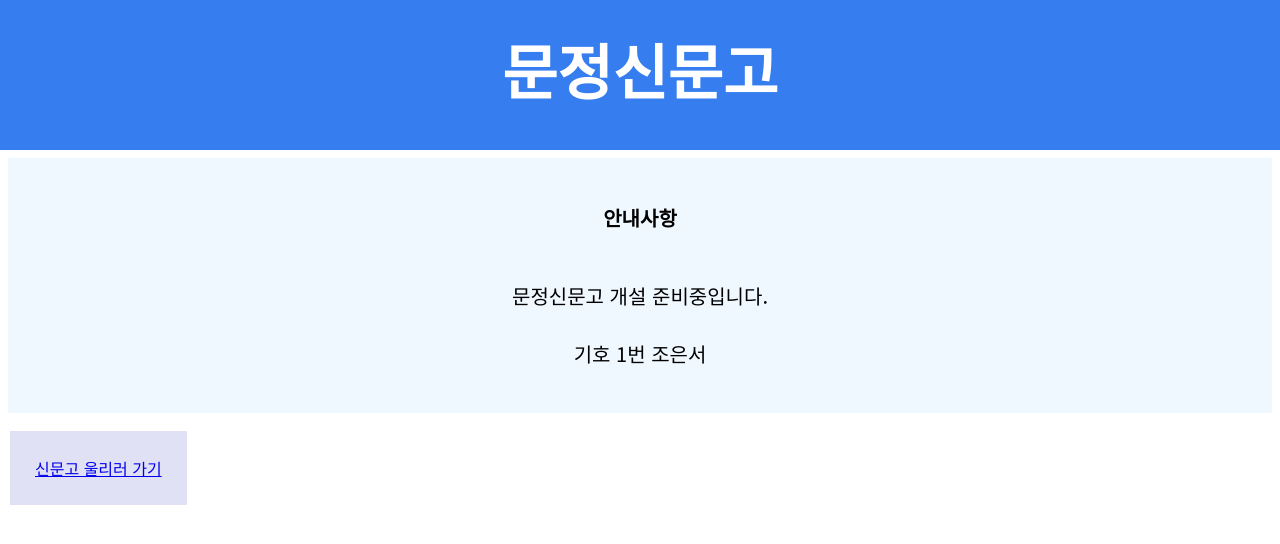
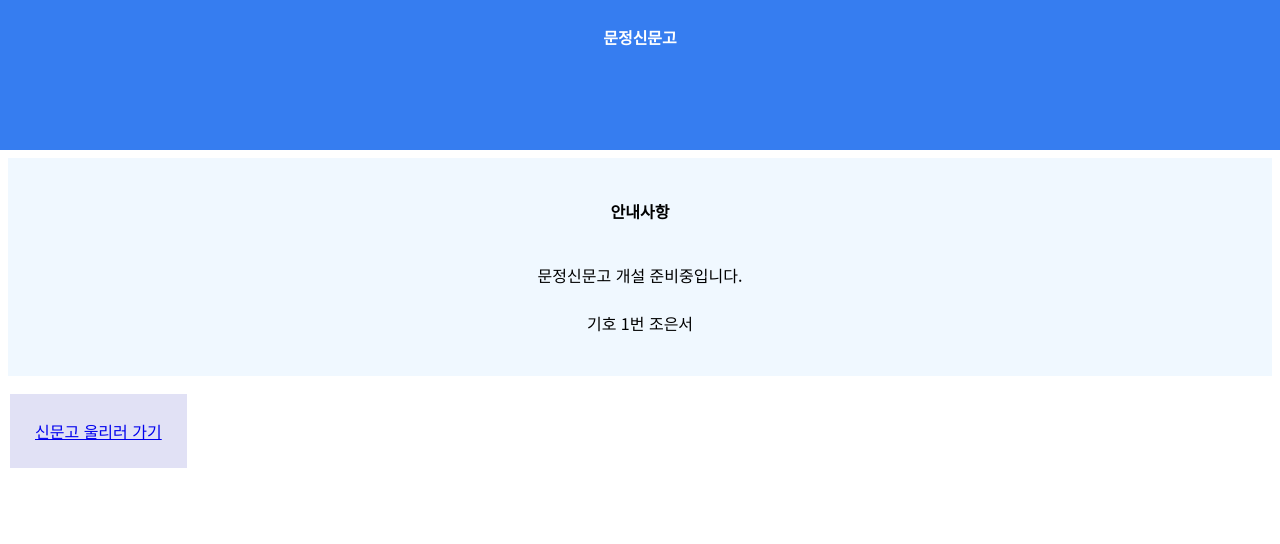
Before and after one commit to euns1216/-, a plain HTML site: page index.html in a window 1280 px wide. Drawn offline with Linux system fonts and the light colour scheme.

Commit message:
Update index.html

```diff
--- a/index.html
+++ b/index.html
@@ -20,7 +20,7 @@
             background-color: #367DF0;
             color:#FFFFFF;
             height: 100px;
-            font-size: 45pt;
+            font-size: auto;
             font-family:'Noto Sans KR', sans-serif;
             text-align: center;
             font-weight: 700;
@@ -30,7 +30,7 @@
              background-color: aliceblue;
              margin: 8px;
              font-family: 'Noto Sans KR', sans-serif;
-             font-size: 15pt;
+             font-size: auto;
              text-align: center;
              font-weight: 400;
         }
```
